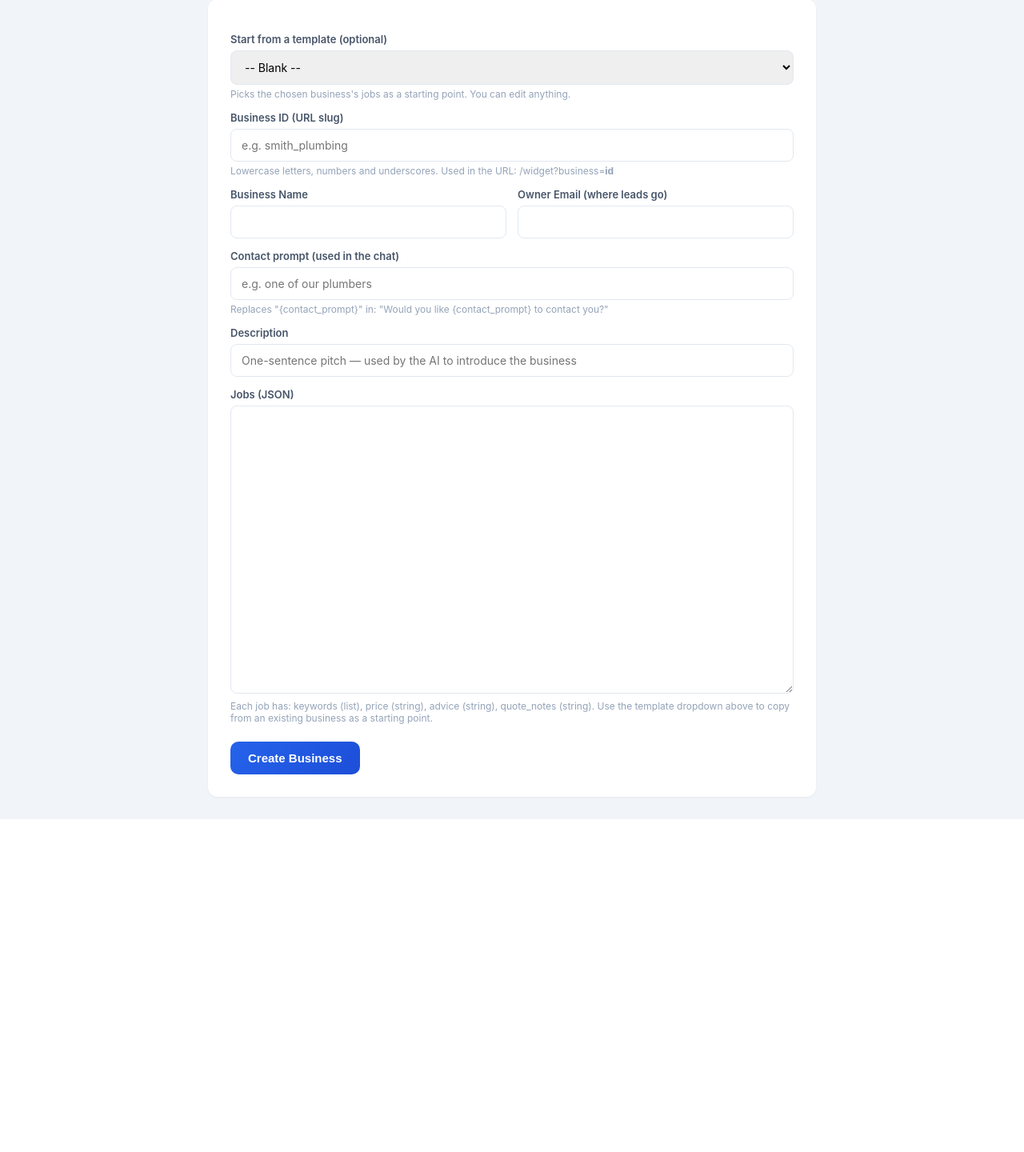
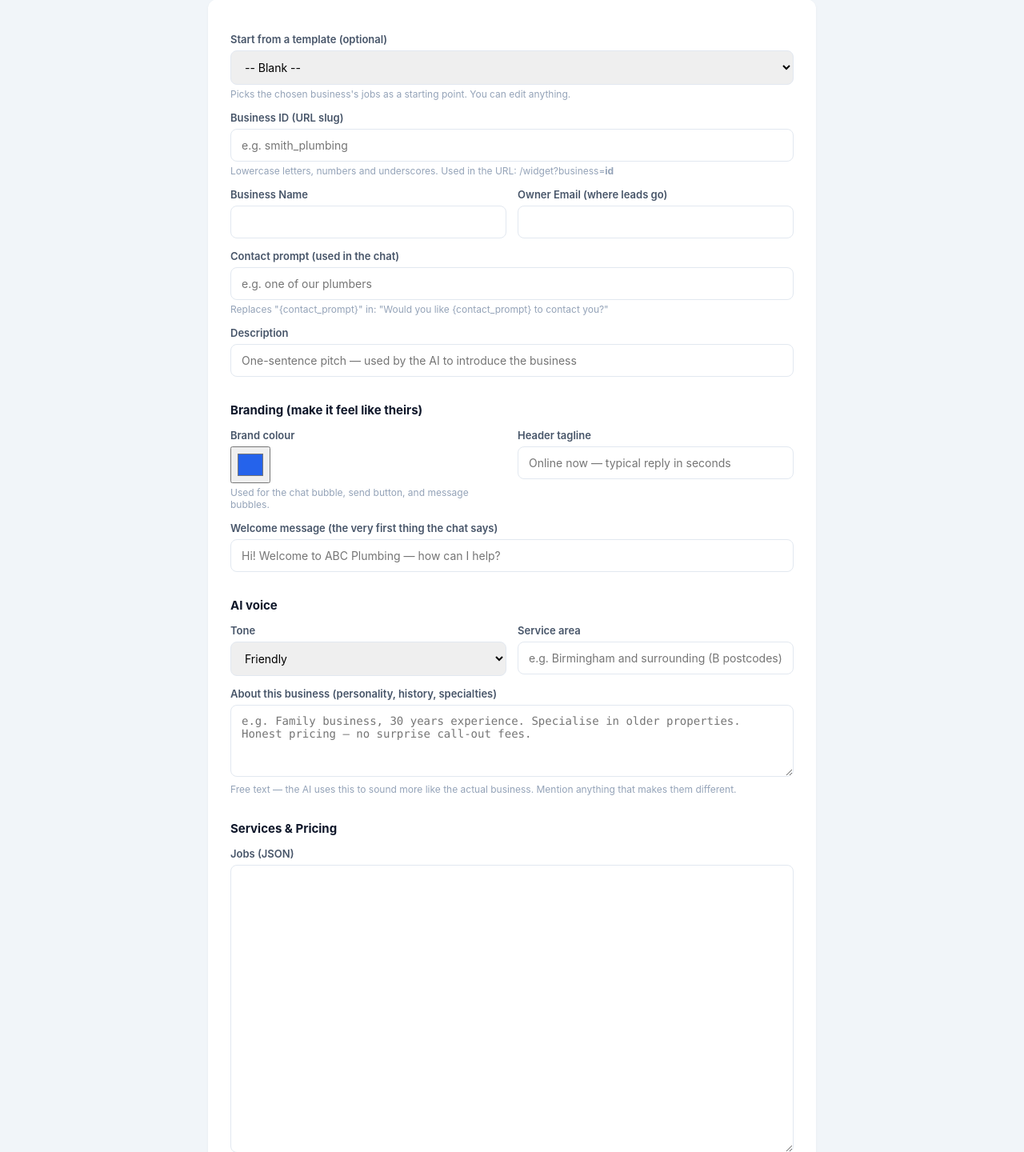
Before and after one commit to TommyMc05/REEL-AI-Assistant, a Flask app: page /admin/business/new in a window 1280 px wide. Shown: the part 86-1526 px from the top of the page at 80% size. Before the commit the page ends 1110 px from the top, so only its background shows below. Run offline with Flask 3, Linux system fonts and the light colour scheme; the visitor is signed in with stand-in values (Sample User, id 1); data comes from the database, SQL or seed files in the repository.

Commit message:
Per-business branding and voice customisation
- Brand colour applied across the chat (header avatar, message bubbles,
  send button, option buttons, focus state, footer link, widget chat bubble)
- Custom welcome message shown when the chat opens
- Custom header tagline
- AI voice: tone preset (friendly/professional/casual) plus free-text 'about'
  and 'service area' fields injected into the system prompt
- Admin form now has dedicated Branding and Voice sections with colour picker

```diff
--- a/app.py
+++ b/app.py
@@ -55,6 +55,27 @@ def load_business(business_id):
     return get_business_config(business_id)
 
 
+def hex_to_rgb(hex_color):
+    """Convert '#2563eb' → '37, 99, 235' for use inside rgba()."""
+    h = (hex_color or "#2563eb").lstrip("#")
+    if len(h) != 6:
+        h = "2563eb"
+    try:
+        return ", ".join(str(int(h[i:i + 2], 16)) for i in (0, 2, 4))
+    except ValueError:
+        return "37, 99, 235"
+
+
+def get_branding(business):
+    """Return branding dict with sensible defaults filled in."""
+    b = dict(business.get("branding") or {})
+    b.setdefault("primary_color", "#2563eb")
+    b.setdefault("welcome_message", f"Hi! Welcome to {business.get('business_name','')}. How can I help you today?")
+    b.setdefault("tagline", "Online now — typical reply in seconds")
+    b["primary_color_rgb"] = hex_to_rgb(b["primary_color"])
+    return b
+
+
 def build_system_prompt(business, session=None):
     lines = [f"You are a friendly assistant for {business['business_name']}."]
 
@@ -71,11 +92,31 @@ def build_system_prompt(business, session=None):
         for s in business["services"]:
             lines.append(f"- {s}")
 
+    voice = business.get("voice") or {}
+    tone = (voice.get("tone") or "friendly").lower()
+
+    if tone == "professional":
+        tone_line = "Speak in a polite, professional tone — like a senior tradesman dealing with a customer."
+    elif tone == "casual":
+        tone_line = "Speak casually and informally — like chatting with a mate. You can be a bit cheeky but never rude."
+    else:
+        tone_line = "Speak in a warm, friendly tone — natural and approachable, like a local you'd actually want to call out."
+
     lines.append(
-        "\nYou are a friendly, natural assistant — warm and conversational but always professional. "
+        f"\n{tone_line} "
         "Never sound scripted or robotic. Use natural language like a real person would, not formal corporate phrases. "
         "Keep replies concise and to the point. Show a bit of personality — be reassuring when customers have a problem."
     )
+
+    if voice.get("about"):
+        lines.append(f"\nAbout this business (use this naturally if it comes up): {voice['about']}")
+
+    if voice.get("service_area"):
+        lines.append(
+            f"\nService area: {voice['service_area']}. "
+            f"If a customer is clearly outside this area, politely let them know but still offer to take their details "
+            f"in case the team can refer them to someone."
+        )
 
     if session and session.get("offered"):
         prior_issue = session.get("issue", {}).get("job", "their issue")
@@ -394,7 +435,7 @@ def widget():
     business = load_business(business_id)
     if not business:
         return "Business not found", 404
-    return render_template("widget.html", business=business)
+    return render_template("widget.html", business=business, branding=get_branding(business))
 
 
 @app.route("/chat-ui")
@@ -405,7 +446,7 @@ def chat_ui():
     business = load_business(business_id)
     if not business:
         return "Business not found", 404
-    return render_template("chat.html", business=business)
+    return render_template("chat.html", business=business, branding=get_branding(business))
 
 
 @app.route("/init", methods=["POST"])
@@ -422,10 +463,8 @@ def init_chat():
         return jsonify({"reply": "Business not found"}), 404
 
     sessions[user_id] = new_session()
-
-    return jsonify({
-        "reply": f"Hi! Welcome to {business['business_name']}. How can I help you today?"
-    })
+    welcome = get_branding(business)["welcome_message"]
+    return jsonify({"reply": welcome})
 
 
 @app.route("/chat", methods=["POST"])
@@ -656,8 +695,21 @@ def _build_config_from_form(form):
         "email": form.get("email", "").strip(),
         "description": form.get("description", "").strip(),
         "contact_prompt": form.get("contact_prompt", "").strip() or "someone from our team",
+        "branding": {
+            "primary_color": (form.get("primary_color", "").strip() or "#2563eb"),
+            "welcome_message": form.get("welcome_message", "").strip(),
+            "tagline": form.get("tagline", "").strip() or "Online now — typical reply in seconds",
+        },
+        "voice": {
+            "tone": form.get("tone", "friendly"),
+            "about": form.get("about", "").strip(),
+            "service_area": form.get("service_area", "").strip(),
+        },
         "pricing": {"jobs": jobs}
     }
+    # Strip empty branding fields so defaults kick in cleanly
+    config["branding"] = {k: v for k, v in config["branding"].items() if v}
+    config["voice"] = {k: v for k, v in config["voice"].items() if v}
     return config
 
 
@@ -733,6 +785,8 @@ def admin_edit_business(business_id):
     jobs_pretty = json.dumps(
         config.get("pricing", {}).get("jobs", {}), indent=2, ensure_ascii=False
     )
+    branding = config.get("branding") or {}
+    voice = config.get("voice") or {}
     record = get_business_record(business_id)
     return render_template(
         "admin_business_form.html",
@@ -746,6 +800,12 @@ def admin_edit_business(business_id):
             "description": config.get("description", ""),
             "contact_prompt": config.get("contact_prompt", ""),
             "jobs_json": jobs_pretty,
+            "primary_color": branding.get("primary_color", "#2563eb"),
+            "welcome_message": branding.get("welcome_message", ""),
+            "tagline": branding.get("tagline", ""),
+            "tone": voice.get("tone", "friendly"),
+            "about": voice.get("about", ""),
+            "service_area": voice.get("service_area", ""),
         },
         login_email=record.get("login_email") if record else None,
         templates=[]
--- a/templates/admin_business_form.html
+++ b/templates/admin_business_form.html
@@ -104,6 +104,53 @@ button:hover { opacity: 0.95; }
             <input type="text" name="description" value="{{ form_data.description or '' }}"
                    placeholder="One-sentence pitch — used by the AI to introduce the business">
 
+            <h3 style="margin-top:32px;font-size:15px;color:#0f172a;">Branding (make it feel like theirs)</h3>
+            <div class="row">
+                <div>
+                    <label>Brand colour</label>
+                    <input type="color" name="primary_color"
+                           value="{{ form_data.primary_color or '#2563eb' }}"
+                           style="height:46px;padding:4px 6px;cursor:pointer;">
+                    <small>Used for the chat bubble, send button, and message bubbles.</small>
+                </div>
+                <div>
+                    <label>Header tagline</label>
+                    <input type="text" name="tagline"
+                           value="{{ form_data.tagline or '' }}"
+                           placeholder="Online now — typical reply in seconds">
+                </div>
+            </div>
+
+            <label>Welcome message (the very first thing the chat says)</label>
+            <input type="text" name="welcome_message"
+                   value="{{ form_data.welcome_message or '' }}"
+                   placeholder="Hi! Welcome to ABC Plumbing — how can I help?">
+
+            <h3 style="margin-top:32px;font-size:15px;color:#0f172a;">AI voice</h3>
+            <div class="row">
+                <div>
+                    <label>Tone</label>
+                    <select name="tone">
+                        <option value="friendly" {% if form_data.tone == 'friendly' or not form_data.tone %}selected{% endif %}>Friendly</option>
+                        <option value="professional" {% if form_data.tone == 'professional' %}selected{% endif %}>Professional</option>
+                        <option value="casual" {% if form_data.tone == 'casual' %}selected{% endif %}>Casual / chatty</option>
+                    </select>
+                </div>
+                <div>
+                    <label>Service area</label>
+                    <input type="text" name="service_area"
+                           value="{{ form_data.service_area or '' }}"
+                           placeholder="e.g. Birmingham and surrounding (B postcodes)">
+                </div>
+            </div>
+
+            <label>About this business (personality, history, specialties)</label>
+            <textarea name="about" rows="3" style="min-height:90px;"
+                      placeholder="e.g. Family business, 30 years experience. Specialise in older properties. Honest pricing — no surprise call-out fees.">{{ form_data.about or '' }}</textarea>
+            <small>Free text — the AI uses this to sound more like the actual business. Mention anything that makes them different.</small>
+
+            <h3 style="margin-top:32px;font-size:15px;color:#0f172a;">Services &amp; Pricing</h3>
+
             <label>Jobs (JSON)</label>
             <textarea id="jobs" name="jobs_json" required>{{ form_data.jobs_json or '' }}</textarea>
             <small>
--- a/templates/widget.html
+++ b/templates/widget.html
@@ -6,7 +6,7 @@
     position: fixed;
     bottom: 20px;
     right: 20px;
-    background: #007bff;
+    background: {{ branding.primary_color }};
     color: white;
     width: 60px;
     height: 60px;
```
Also changed, not shown: templates/chat.html (+22 -18 lines).
